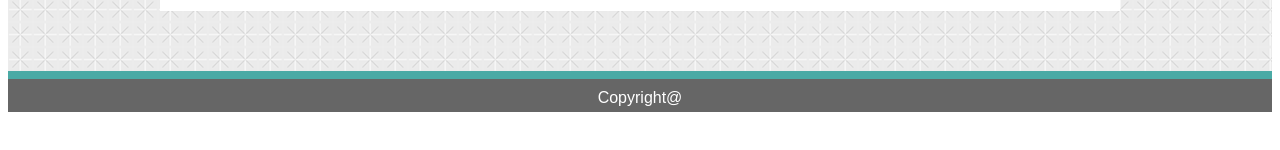
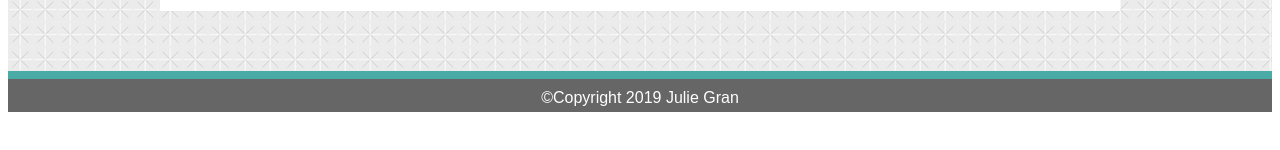
Before and after one commit to julie-git/studentportfolio, a plain HTML site: page index.html in a window 1280 px wide. Shown: the part 448-598 px from the top of the page. Drawn offline with Linux system fonts and the light colour scheme.

Commit message:
fix copyright symbols

```diff
--- a/index.html
+++ b/index.html
@@ -47,7 +47,7 @@
 </div>
 </div> <!--end container div-->
 <div id ="footer">
-    Copyright@
+    &copy;Copyright 2019 Julie Gran
 </div>
 <!-- </div> -->
 </body>
```
Also changed, not shown: contact.html (+1 -1 lines), portfolio.html (+1 -1 lines).
